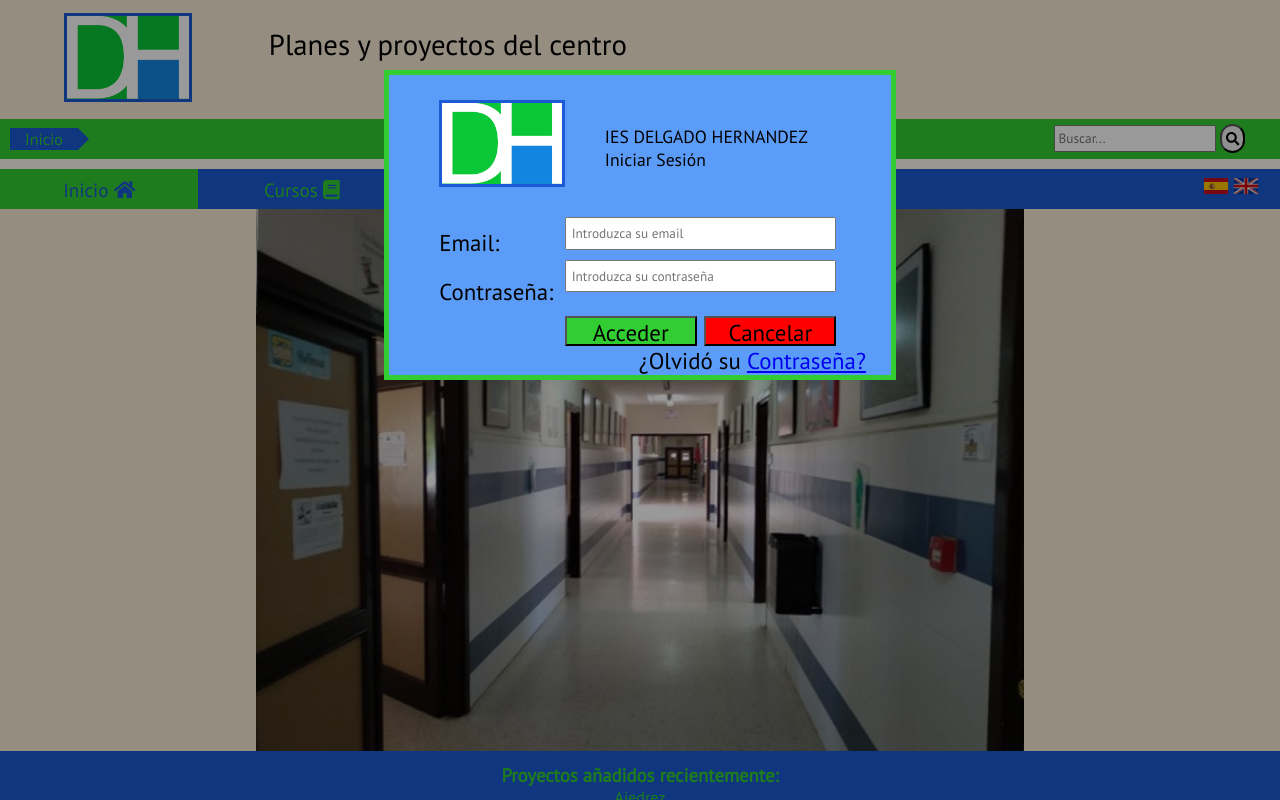
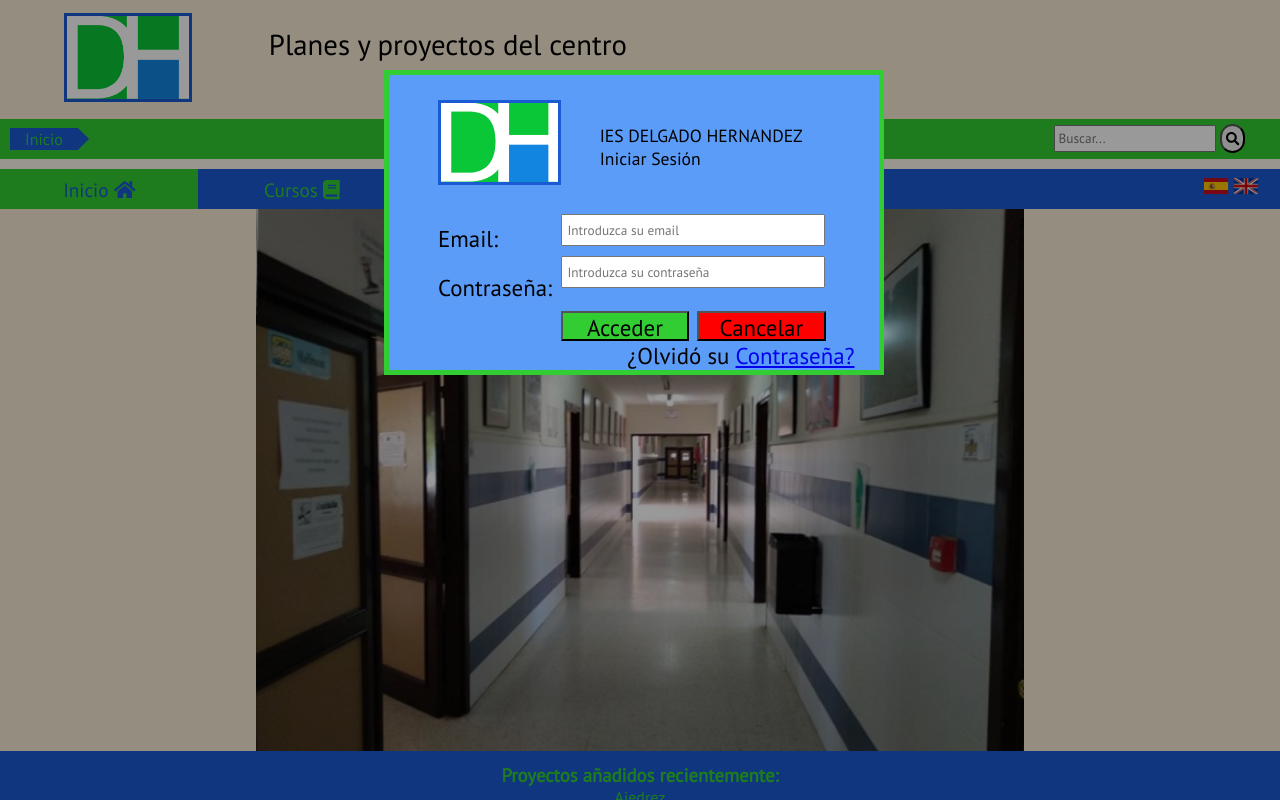
Before and after one commit to neglato/001_Proyecto_centro_buena, a PHP site: page / in a window 1280 px wide, after a click on "Iniciar Sesion". Run offline with PHP 8.4, Linux system fonts and the light colour scheme; data comes from the database, SQL or seed files in the repository; some libraries are stand-ins or nearby versions.

Commit message:
dani--29/05-arreglos3

```diff
--- a/_css/estilosheader.css
+++ b/_css/estilosheader.css
@@ -157,6 +157,7 @@ header #pc{
     left: 7.5%;
     top: 7.5%;
     width: 85%;
+    max-width: 500px;
     /*decimos que animacion va a usar*/
     animation-name: animacion;
     -webkit-animation-name:animacion;
@@ -352,9 +353,9 @@ header #pc{
     }
     #opaco #login{
     display: block;
-    width: 40%;
+    width: 60%;
     position: fixed;
-    left: 30%;
+    left: 20%;
     top: 7.5%;
 
     }
@@ -391,13 +392,22 @@ header #pc{
 }
 
 
-/*cuando pase de la resolucion 1370, se centra todo y deja 2 franjas a los lados*/
+
 @media (min-width: 1065px) {
         header #pc ul li  p{
         color: limegreen;
         font-size: 1.2em!important;
         }
+    #opaco #login{
+    display: block;
+    width: 40%;
+    position: fixed;
+    left: 30%;
+    top: 7.5%;
+
     }
+    }
+    /*cuando pase de la resolucion 1370, se centra todo y deja 2 franjas a los lados*/
 @media (min-width: 1370px) {
     body{
         width: 80%;
```
